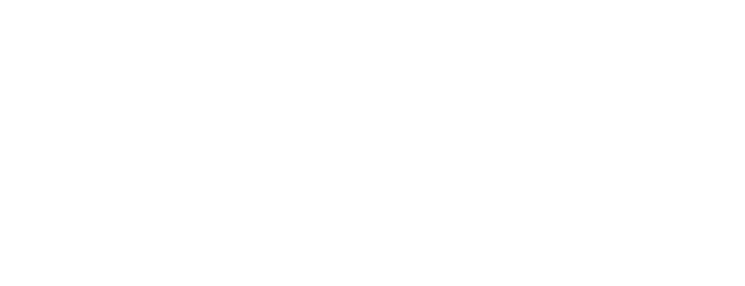
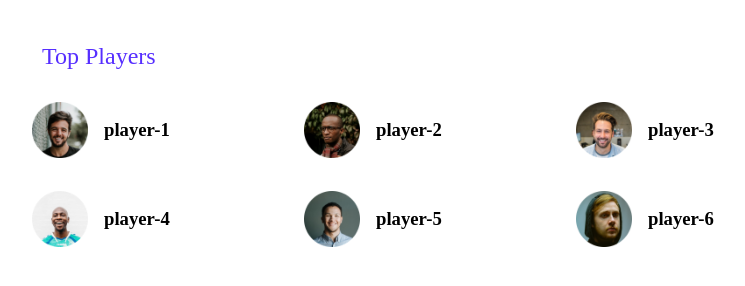
Before and after one commit to FarhanFardid/Web-practice-responsive-landingpage, a plain HTML site: page index.html in a window 1280 px wide. Shown: the whole page, without its empty margins (200-945 px from the left). Drawn offline with Linux system fonts and the light colour scheme.

Commit message:
added styles

```diff
--- a/index.html
+++ b/index.html
@@ -4,11 +4,46 @@
     <meta charset="UTF-8">
     <meta http-equiv="X-UA-Compatible" content="IE=edge">
     <meta name="viewport" content="width=device-width, initial-scale=1.0">
+    <link rel="stylesheet" href="styles/style.css">
     <title>Responsive Landing Page
 
     </title>
 </head>
 <body>
+    <main>
+    <section class="banner">
+        <div class="top_players container">
+            <h2>Top Players</h2>
 
+        <div class="players">
+
+            <div class="player">
+                <img src="images/players/player-1.png" alt="p1">
+                <h3 class="player-name">player-1</h3>
+            </div>
+            <div class="player">
+                <img src="images/players/player-2.png" alt="p2">
+                <h3 class="player-name">player-2</h3>
+            </div>
+            <div class="player">
+                <img src="images/players/player-3.png" alt="p3">
+                <h3 class="player-name">player-3</h3>
+            </div>
+            <div class="player">
+                <img src="images/players/player-4.png" alt="p4">
+                <h3 class="player-name">player-4</h3>
+            </div>
+            <div class="player">
+                <img src="images/players/player-5.png" alt="p5">
+                <h3 class="player-name">player-5</h3>
+            </div>
+            <div class="player">
+                <img src="images/players/player-6.png" alt="p6">
+                <h3 class="player-name">player-6</h3>
+            </div>
+        </div>
+    </div>
+    </section>
+</main>
 </body>
 </html>
--- /dev/null
+++ b/styles/style.css
@@ -0,0 +1,38 @@
+
+/* banner section players styles */
+main{
+    display: flex;
+    justify-content: center;
+}
+.container{
+    width:876px;
+}
+
+.top_players h2{
+    padding-top: 30px;
+    padding-left: 40px;
+    color: #562EFF;
+    font-size: 24px;
+    font-weight: 500;
+    margin-top: 5px;
+}
+
+.players{
+    display: grid;
+    grid-template-columns: repeat(3, 1fr);
+    grid-row-gap: 30px;
+    margin: 30px;
+}
+.player{
+    display: flex;
+    align-items: center;
+
+}
+.player-name{
+    padding-left: 16px;
+}
+.player img{
+    height: 56px;
+    width: 56px;
+
+}
```
